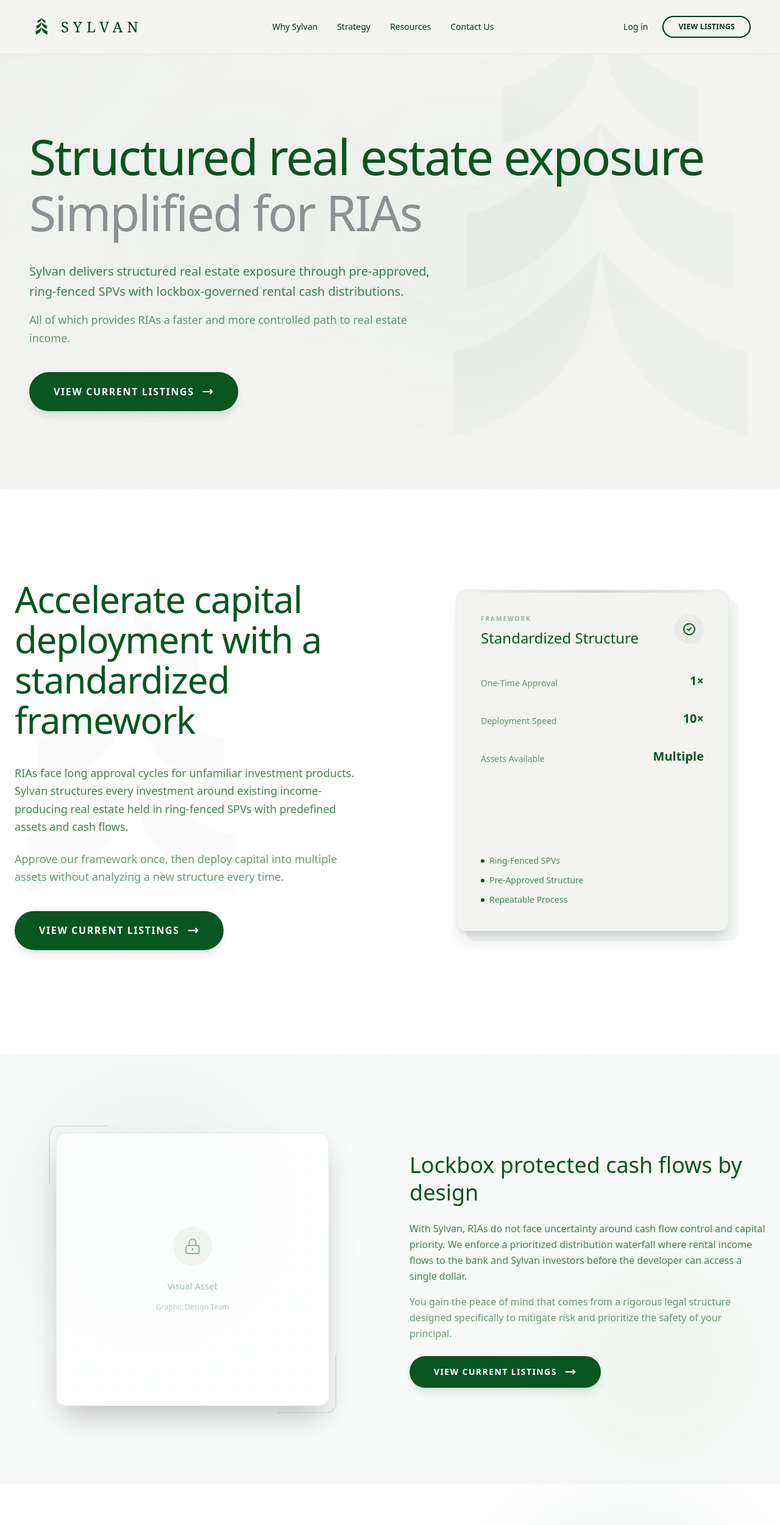
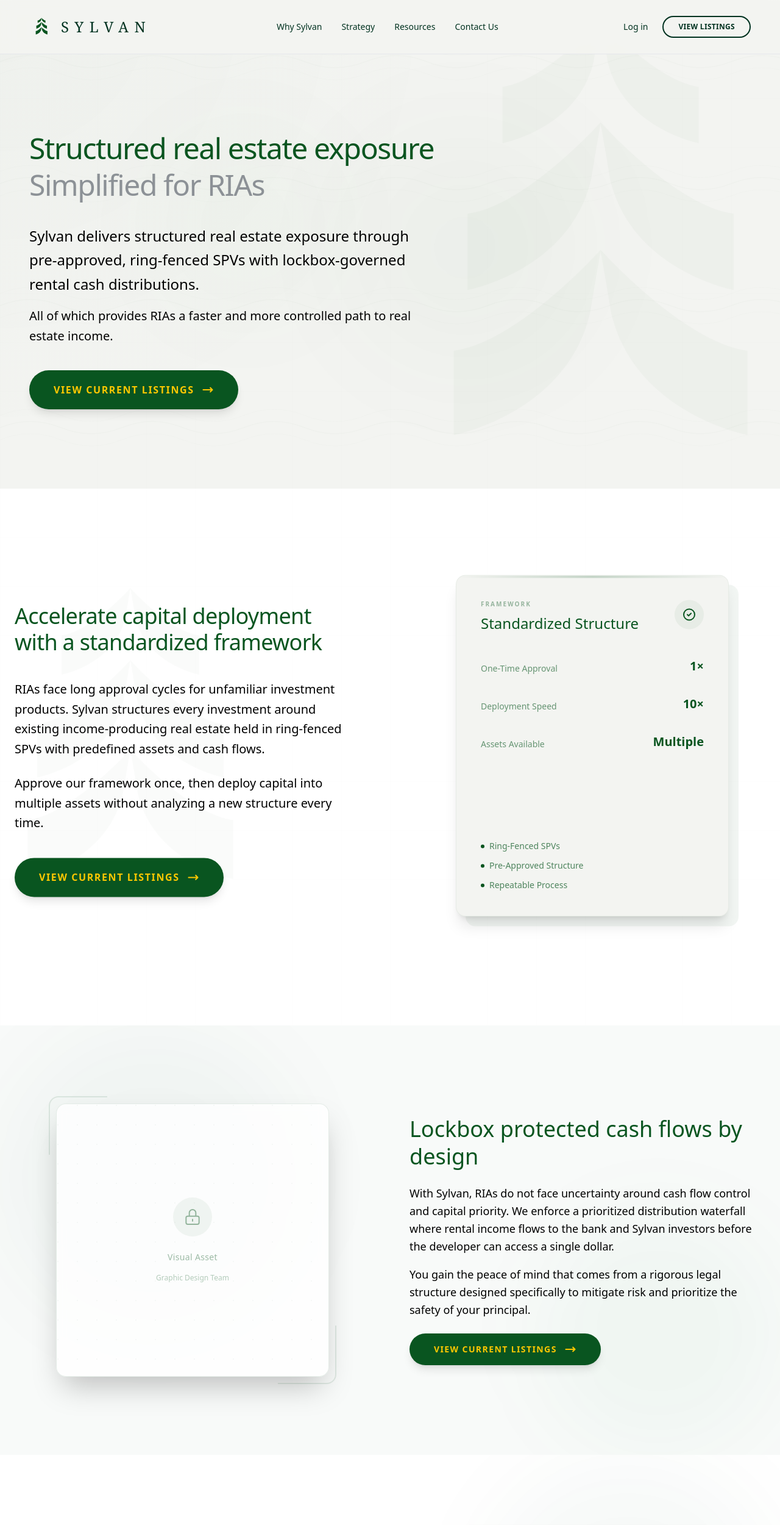
Before and after one commit to Glynac-AI/Sylvian-website, a Next.js app: page / in a window 1280 px wide. Shown: the top 2500 px of the page at 61% size. Built offline with nearby package versions, Linux system fonts and the light colour scheme.

Commit message:
applied the new changes

```diff
--- a/components/home/AccelerateSection.tsx
+++ b/components/home/AccelerateSection.tsx
@@ -64,26 +64,27 @@
                         style={{ y: contentY }}
                     >
                         <motion.h2
-                            className="text-3xl md:text-4xl lg:text-5xl xl:text-6xl font-medium leading-[1.1] tracking-[-0.02em] text-[#095520]"
+                            // UPDATED: Significantly reduced font size to ensure 2 lines max
+                            className="text-3xl md:text-4xl font-medium leading-[1.2] tracking-[-0.02em] text-[#095520]"
                             initial={{ opacity: 0, y: 40 }}
                             whileInView={{ opacity: 1, y: 0 }}
                             transition={{ duration: 0.8, ease: [0.22, 1, 0.36, 1] }}
                             viewport={{ once: true, margin: "-100px" }}
                         >
-                            Accelerate capital deployment with a standardized framework
+                            Accelerate capital deployment<br className="hidden md:block" /> with a standardized framework
                         </motion.h2>
 
                         <motion.div
-                            className="space-y-6 text-base md:text-lg font-light leading-relaxed"
+                            className="space-y-6 text-lg md:text-xl font-light leading-relaxed"
                             initial={{ opacity: 0, y: 40 }}
                             whileInView={{ opacity: 1, y: 0 }}
                             transition={{ duration: 0.8, delay: 0.2, ease: [0.22, 1, 0.36, 1] }}
                             viewport={{ once: true, margin: "-100px" }}
                         >
-                            <p className="text-[#095520]/75">
+                            <p className="text-black">
                                 RIAs face long approval cycles for unfamiliar investment products. Sylvan structures every investment around existing income-producing real estate held in ring-fenced SPVs with predefined assets and cash flows.
                             </p>
-                            <p className="text-[#095520]/60">
+                            <p className="text-black">
                                 Approve our framework once, then deploy capital into multiple assets without analyzing a new structure every time.
                             </p>
                         </motion.div>
@@ -96,7 +97,7 @@
                         >
                             <button
                                 onClick={() => window.location.href = '/offerings'}
-                                className="group relative inline-flex items-center gap-3 px-8 md:px-10 py-4 md:py-5 bg-[#095520] text-white rounded-full font-semibold text-sm md:text-base uppercase tracking-[0.1em] overflow-hidden shadow-lg hover:shadow-2xl transition-all duration-300 hover:scale-[1.03] active:scale-[0.98]"
+                                className="group relative inline-flex items-center gap-3 px-8 md:px-10 py-4 md:py-5 bg-[#095520] text-yellow-400 rounded-full font-semibold text-sm md:text-base uppercase tracking-[0.1em] overflow-hidden shadow-lg hover:shadow-2xl transition-all duration-300 hover:scale-[1.03] active:scale-[0.98]"
                             >
                                 <span className="relative z-10 flex items-center gap-3">
                                     View Current Listings
--- a/components/home/Hero.tsx
+++ b/components/home/Hero.tsx
@@ -140,10 +140,11 @@
                         animate={{ opacity: 1, y: 0 }}
                         transition={{ duration: 0.8, delay: 0.2, ease: [0.22, 1, 0.36, 1] }}
                     >
-                        <span className="block text-[2.5rem] sm:text-[3rem] md:text-[3.75rem] lg:text-[4.5rem] xl:text-[5rem] font-medium leading-[1] tracking-[-0.03em] text-[#095520]">
+                        {/* REDUCED FONT SIZE BY ~40% (Change 1) */}
+                        <span className="block text-[1.5rem] sm:text-[1.8rem] md:text-[2.25rem] lg:text-[2.7rem] xl:text-[3rem] font-medium leading-[1] tracking-[-0.03em] text-[#095520]">
                             Structured real estate exposure
                         </span>
-                        <span className="block text-[2.5rem] sm:text-[3rem] md:text-[3.75rem] lg:text-[4.5rem] xl:text-[5rem] font-medium leading-[1] tracking-[-0.03em] mt-3 text-[#8C9196]">
+                        <span className="block text-[1.5rem] sm:text-[1.8rem] md:text-[2.25rem] lg:text-[2.7rem] xl:text-[3rem] font-medium leading-[1] tracking-[-0.03em] mt-3 text-[#8C9196]">
                             Simplified for RIAs
                         </span>
                     </motion.h1>
@@ -155,10 +156,11 @@
                         animate={{ opacity: 1, y: 0 }}
                         transition={{ duration: 0.8, delay: 0.4, ease: [0.22, 1, 0.36, 1] }}
                     >
-                        <p className="text-base md:text-lg lg:text-xl leading-[1.65] text-[#095520]/75 font-light">
+                        {/* CHANGED TEXT COLOR TO BLACK (Change 2) & INCREASED SIZE (Change 4) */}
+                        <p className="text-lg md:text-xl lg:text-2xl leading-[1.65] text-black font-light">
                             Sylvan delivers structured real estate exposure through pre-approved, ring-fenced SPVs with lockbox-governed rental cash distributions.
                         </p>
-                        <p className="text-sm md:text-base lg:text-lg leading-[1.65] text-[#095520]/60 font-light">
+                        <p className="text-base md:text-lg lg:text-xl leading-[1.65] text-black font-light">
                             All of which provides RIAs a faster and more controlled path to real estate income.
                         </p>
                     </motion.div>
@@ -171,7 +173,8 @@
                     >
                         <button
                             onClick={() => window.location.href = '/offerings'}
-                            className="group relative inline-flex items-center gap-3 px-8 md:px-10 py-4 md:py-5 bg-[#095520] text-white rounded-full font-semibold text-sm md:text-base uppercase tracking-[0.1em] overflow-hidden shadow-lg hover:shadow-2xl transition-all duration-300 hover:scale-[1.03] active:scale-[0.98]"
+                            // CHANGED TEXT COLOR TO YELLOW-400 (Change 3)
+                            className="group relative inline-flex items-center gap-3 px-8 md:px-10 py-4 md:py-5 bg-[#095520] text-yellow-400 rounded-full font-semibold text-sm md:text-base uppercase tracking-[0.1em] overflow-hidden shadow-lg hover:shadow-2xl transition-all duration-300 hover:scale-[1.03] active:scale-[0.98]"
                         >
                             <span className="relative z-10 flex items-center gap-3">
                                 View Current Listings
--- a/components/home/LockboxSection.tsx
+++ b/components/home/LockboxSection.tsx
@@ -12,14 +12,12 @@
     return (
         <section ref={ref} className="py-32 px-6 bg-[#F8FAF9] relative overflow-hidden">
 
-            {/* Subtle background decoration */}
             <div className="absolute top-0 left-0 w-[500px] h-[500px] bg-[#095520]/[0.03] rounded-full blur-3xl" />
             <div className="absolute bottom-0 right-0 w-[400px] h-[400px] bg-[#008929]/[0.03] rounded-full blur-3xl" />
 
             <div className="max-w-7xl mx-auto relative z-10">
                 <div className="grid md:grid-cols-2 gap-16 items-center">
 
-                    {/* Left Column - Visual/Placeholder */}
                     <motion.div
                         className="relative order-2 md:order-1"
                         initial={{ opacity: 0, x: -40 }}
@@ -49,7 +47,6 @@
                         </div>
                     </motion.div>
 
-                    {/* Right Column - Text Content */}
                     <motion.div
                         className="space-y-6 order-1 md:order-2"
                         initial={{ opacity: 0, x: 40 }}
@@ -59,17 +56,19 @@
                         <h2 className="text-3xl md:text-4xl text-[#095520] leading-tight font-medium">
                             Lockbox protected cash flows by design
                         </h2>
-                        <div className="space-y-4 leading-relaxed">
-                            <p className="text-[#095520]/75 font-light">
+                        {/* BLACK TEXT & INCREASED SIZE (Change 2 & 4) */}
+                        <div className="space-y-4 leading-relaxed text-lg">
+                            <p className="text-black font-light">
                                 With Sylvan, RIAs do not face uncertainty around cash flow control and capital priority. We enforce a prioritized distribution waterfall where rental income flows to the bank and Sylvan investors before the developer can access a single dollar.
                             </p>
-                            <p className="text-[#095520]/60 font-light">
+                            <p className="text-black font-light">
                                 You gain the peace of mind that comes from a rigorous legal structure designed specifically to mitigate risk and prioritize the safety of your principal.
                             </p>
                         </div>
                         <button
                             onClick={() => window.location.href = '/offerings'}
-                            className="group relative inline-flex items-center gap-3 px-10 py-4 bg-[#095520] text-white rounded-full font-semibold text-sm uppercase tracking-[0.1em] overflow-hidden shadow-lg hover:shadow-2xl transition-all duration-300 hover:scale-[1.03] active:scale-[0.98]"
+                            // YELLOW TEXT (Change 3)
+                            className="group relative inline-flex items-center gap-3 px-10 py-4 bg-[#095520] text-yellow-400 rounded-full font-semibold text-sm uppercase tracking-[0.1em] overflow-hidden shadow-lg hover:shadow-2xl transition-all duration-300 hover:scale-[1.03] active:scale-[0.98]"
                         >
                             <span className="relative z-10 flex items-center gap-3">
                                 View Current Listings
--- a/components/home/RentalYieldsSection.tsx
+++ b/components/home/RentalYieldsSection.tsx
@@ -12,14 +12,12 @@
     return (
         <section ref={ref} className="py-32 px-6 bg-white relative overflow-hidden">
 
-            {/* Subtle background decoration */}
             <div className="absolute top-0 right-0 w-[500px] h-[500px] bg-[#095520]/[0.03] rounded-full blur-3xl" />
             <div className="absolute bottom-0 left-0 w-[400px] h-[400px] bg-[#008929]/[0.03] rounded-full blur-3xl" />
 
             <div className="max-w-7xl mx-auto relative z-10">
                 <div className="grid md:grid-cols-2 gap-16 items-center">
 
-                    {/* Left Column - Text Content */}
                     <motion.div
                         className="space-y-6"
                         initial={{ opacity: 0, x: -40 }}
@@ -29,17 +27,19 @@
                         <h2 className="text-3xl md:text-4xl text-[#095520] leading-tight font-medium">
                             Access established rental yields without ownership risk
                         </h2>
-                        <div className="space-y-4 leading-relaxed">
-                            <p className="text-[#095520]/75 font-light">
+                        {/* BLACK TEXT & INCREASED SIZE (Change 2 & 4) */}
+                        <div className="space-y-4 leading-relaxed text-lg">
+                            <p className="text-black font-light">
                                 RIAs can bypass the volatility of developer equity by participating in standardized debt issuance on existing properties. You are buying into proven rental yields rather than betting on the operational success of a developer.
                             </p>
-                            <p className="text-[#095520]/60 font-light">
+                            <p className="text-black font-light">
                                 You get direct exposure to the performance of the real estate asset itself with a clear and secure path to returns.
                             </p>
                         </div>
                         <button
                             onClick={() => window.location.href = '/offerings'}
-                            className="group relative inline-flex items-center gap-3 px-10 py-4 bg-[#095520] text-white rounded-full font-semibold text-sm uppercase tracking-[0.1em] overflow-hidden shadow-lg hover:shadow-2xl transition-all duration-300 hover:scale-[1.03] active:scale-[0.98]"
+                            // YELLOW TEXT (Change 3)
+                            className="group relative inline-flex items-center gap-3 px-10 py-4 bg-[#095520] text-yellow-400 rounded-full font-semibold text-sm uppercase tracking-[0.1em] overflow-hidden shadow-lg hover:shadow-2xl transition-all duration-300 hover:scale-[1.03] active:scale-[0.98]"
                         >
                             <span className="relative z-10 flex items-center gap-3">
                                 View Current Listings
@@ -51,7 +51,6 @@
                         </button>
                     </motion.div>
 
-                    {/* Right Column - Visual/Placeholder */}
                     <motion.div
                         className="relative"
                         initial={{ opacity: 0, x: 40 }}
--- a/components/layout/Footer.tsx
+++ b/components/layout/Footer.tsx
@@ -23,7 +23,8 @@
             <div className="absolute top-0 left-0 w-[300px] h-[300px] bg-[#095520]/[0.015] rounded-full blur-3xl" />
 
             <div className="max-w-7xl mx-auto relative z-10">
-                <div className="grid md:grid-cols-4 gap-12 mb-12">
+                {/* Changed grid-cols-4 to grid-cols-3 since we removed one column */}
+                <div className="grid md:grid-cols-3 gap-12 mb-12">
 
                     {/* Brand Column */}
                     <div className="md:col-span-2">
@@ -35,13 +36,11 @@
                                 height={40}
                                 className="h-10 w-10"
                             />
-                            <div className="text-2xl tracking-[0.3em] uppercase font-serif text-[#013220] select-none">
+                            <div className="text-2xl tracking-[0.4em] uppercase font-serif text-[#013220] select-none">
                                 SYLVAN
                             </div>
                         </Link>
-                        <p className="text-[#013220]/60 max-w-md leading-relaxed font-light mb-6">
-                            Structured real estate exposure simplified for RIAs through pre-approved, ring-fenced SPVs with lockbox-governed rental cash distributions.
-                        </p>
+
                         <div className="flex gap-4">
                             {/* Social Icons */}
                             <motion.a
@@ -104,35 +103,6 @@
                             ))}
                         </ul>
                     </div>
-
-                    {/* Resources */}
-                    <div>
-                        <h3 className="text-lg font-semibold mb-4 tracking-wide text-[#013220]">Resources</h3>
-                        <ul className="space-y-3">
-                            {[
-                                { label: 'Offerings', href: '/offerings' },
-                                { label: 'Governance', href: '/governance' },
-                                { label: 'FAQ', href: '/faq' },
-                                { label: 'Log In', href: '/login' },
-                            ].map((link) => (
-                                <li key={link.href}>
-                                    <Link
-                                        href={link.href}
-                                        className="text-[#013220]/60 hover:text-[#013220] transition-colors duration-300 font-light inline-block"
-                                    >
-                                        <motion.span
-                                            whileHover={{ x: 4 }}
-                                            transition={{ duration: 0.2 }}
-                                            className="inline-block"
-                                        >
-                                            {link.label}
-                                        </motion.span>
-                                    </Link>
-                                </li>
-                            ))}
-                        </ul>
-                    </div>
-
                 </div>
 
                 {/* Bottom Bar */}
--- a/components/layout/Navigation.tsx
+++ b/components/layout/Navigation.tsx
@@ -29,7 +29,8 @@
             <Link href="/" className="flex items-center gap-3">
                 <Image src="/logo.png" alt="Sylvan Logo" width={40} height={40} className="h-8 w-8 md:h-10 md:w-10" />
                 <motion.div
-                    className="text-2xl tracking-[0.3em] uppercase font-serif text-[#013220] select-none"
+                    // INCREASED TRACKING (Change 8)
+                    className="text-2xl tracking-[0.4em] uppercase font-serif text-[#013220] select-none"
                     whileHover={{ opacity: 0.7 }}
                     transition={{ duration: 0.2 }}
                 >
```
